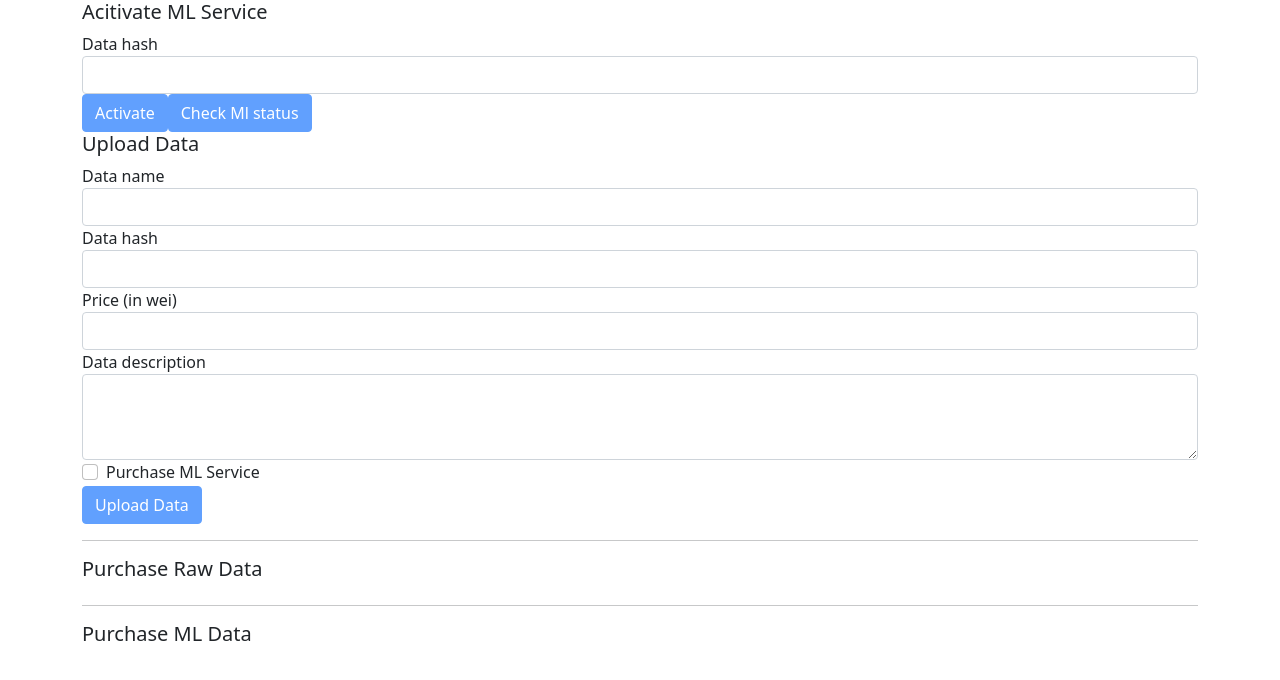
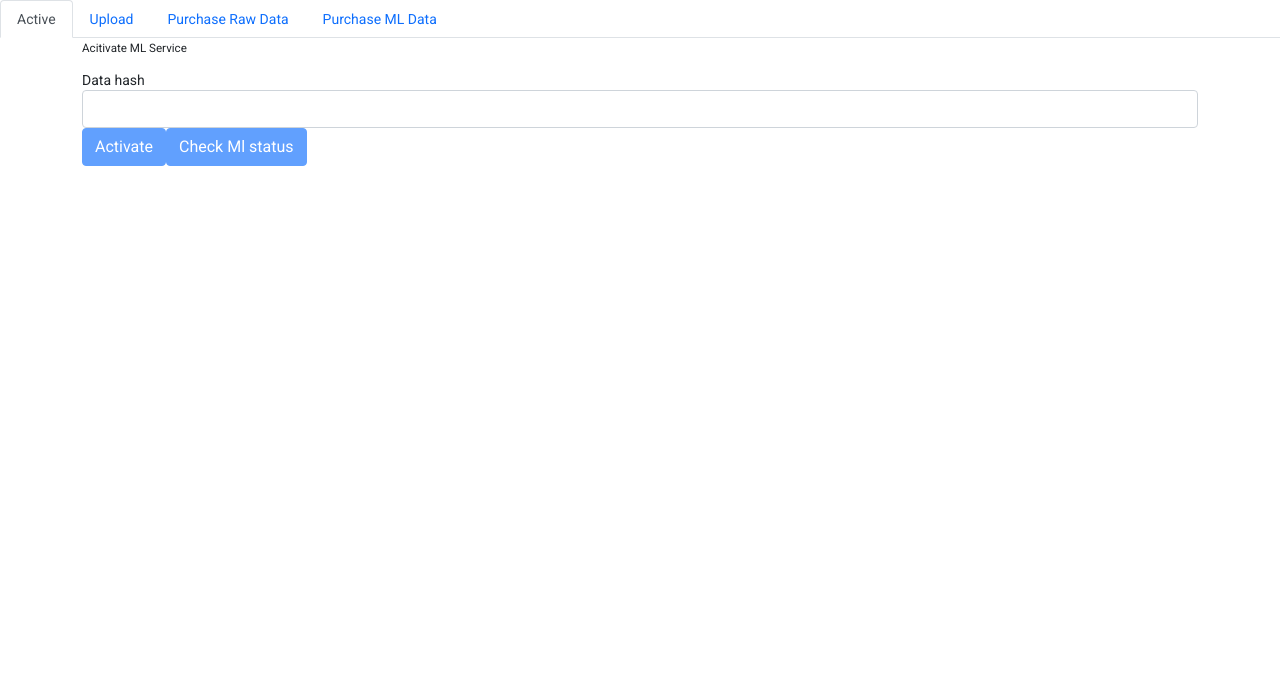
Before and after one commit to JacksonHKUST/DataExchange, an Angular app in the folder MoreThanFutureFrontend/: page / in a window 1280 px wide. Shown: the top 680 px of the page. Built offline with nearby package versions, Linux system fonts and the light colour scheme; what web3 would draw is missing.

Commit message:
activa tab added

```diff
--- a/MoreThanFutureFrontend/angular.json
+++ b/MoreThanFutureFrontend/angular.json
@@ -31,6 +31,7 @@
               "src/assets"
             ],
             "styles": [
+              "./node_modules/@angular/material/prebuilt-themes/deeppurple-amber.css",
               "src/styles.scss"
             ],
             "scripts": []
@@ -99,6 +100,7 @@
               "src/assets"
             ],
             "styles": [
+              "./node_modules/@angular/material/prebuilt-themes/deeppurple-amber.css",
               "src/styles.scss"
             ],
             "scripts": []
--- a/MoreThanFutureFrontend/package.json
+++ b/MoreThanFutureFrontend/package.json
@@ -11,11 +11,13 @@
   "private": true,
   "dependencies": {
     "@angular/animations": "~13.3.0",
+    "@angular/cdk": "^13.3.7",
     "@angular/common": "~13.3.0",
     "@angular/compiler": "~13.3.0",
     "@angular/core": "~13.3.0",
     "@angular/forms": "~13.3.0",
     "@angular/localize": "~13.3.0",
+    "@angular/material": "^13.3.7",
     "@angular/platform-browser": "~13.3.0",
     "@angular/platform-browser-dynamic": "~13.3.0",
     "@angular/router": "~13.3.0",
--- a/MoreThanFutureFrontend/src/app/app.component.html
+++ b/MoreThanFutureFrontend/src/app/app.component.html
@@ -1,16 +1,39 @@
 <!-- <button (click)= "linkWallet()"> Connect Wallet</button> -->
+<ul class="nav nav-tabs">
+    <li class="nav-item">
+        <a class="nav-link" (click)="switchTab('activate')" [ngClass]="{'active':activeTab==='activate'}" aria-current="page" href="#">Active</a>
+    </li>
+    <li class="nav-item">
+        <a class="nav-link" (click)="switchTab('uploadData')" [ngClass]="{'active':activeTab==='uploadData'}" href="#">Upload</a>
+    </li>
+    <li class="nav-item">
+        <a class="nav-link" (click)="switchTab('purchaseRaw')" [ngClass]="{'active':activeTab==='purchaseRaw'}" href="#">Purchase Raw Data</a>
+    </li>
+    <li class="nav-item">
+        <a class="nav-link"  (click)="switchTab('purchaseMl')" [ngClass]="{'active':activeTab==='purchaseMl'}" href="#" >Purchase ML Data</a>
+    </li>
+</ul>
 
-<div class="container" [ngStyle]="{'filter': isPopupOpened? 'blur(3px)':'blur(0px)' }" >
+
+
+
+<div class="container" [ngStyle]="{'filter': isPopupOpened? 'blur(3px)':'blur(0px)' }">
+
+    <ng-container *ngIf="activeTab === 'activate'">
         <h5>Acitivate ML Service</h5>
         <form [formGroup]="activateForm">
             <div class="form-group">
                 <label>Data hash</label>
                 <input type="text" class="form-control" formControlName="rawDataHashInput">
             </div>
-        <button (click)="activeMlService()" class="btn btn-primary" [disabled]="!activateForm.valid"> Activate</button>
-        <button (click)="checkMlStatus()" class="btn btn-primary" [disabled]="!activateForm.valid"> Check Ml status</button>
+            <button (click)="activeMlService()" class="btn btn-primary" [disabled]="!activateForm.valid">
+                Activate</button>
+            <button (click)="checkMlStatus()" class="btn btn-primary" [disabled]="!activateForm.valid"> Check Ml
+                status</button>
         </form>
+    </ng-container>
 
+    <ng-container *ngIf="activeTab === 'uploadData'">
         <h5>Upload Data</h5>
         <form [formGroup]="uploadForm">
             <div class="form-group">
@@ -30,16 +53,19 @@
                 <textarea class="form-control" formControlName="dataDescInput" rows="3"></textarea>
             </div>
             <div class="form-check">
-            <input class="form-check-input" type="checkbox" value="" formControlName="mlCheckbox" [value]="isMlChecked"
-                (change)="onCheckboxChange($event)">
+                <input class="form-check-input" type="checkbox" value="" formControlName="mlCheckbox"
+                    [value]="isMlChecked" (change)="onCheckboxChange($event)">
                 <label class="form-check-label" for="isMlCheckbox">
                     Purchase ML Service
                 </label>
             </div>
             <button (click)="uploadData()" class="btn btn-primary" [disabled]="!uploadForm.valid"> Upload Data</button>
         </form>
+        <!-- <hr> -->
+    </ng-container>
 
-    <hr>
+
+    <ng-container  *ngIf="activeTab === 'purchaseRaw'">
         <h5>Purchase Raw Data</h5>
         <div class="row rawData">
             <ng-template ngFor let-data [ngForOf]="rawDataList" let-i="index">
@@ -57,9 +83,11 @@
                     </div>
                 </div>
             </ng-template>
+        </div>
+        <!-- <hr> -->
+    </ng-container>
 
-    </div>
-    <hr>
+    <ng-container  *ngIf="activeTab === 'purchaseMl'">
         <h5>Purchase ML Data</h5>
         <div class="row mlData">
             <ng-template ngFor let-data [ngForOf]="mlDataList" let-i="index">
@@ -78,11 +106,11 @@
             </ng-template>
 
         </div>
-
+    </ng-container>
 
 </div>
 
-<div class="modal" tabindex="-1" role="dialog"[ngStyle]="{'display':  isPopupOpened? 'block':'none'}" >
+<div class="modal" tabindex="-1" role="dialog" [ngStyle]="{'display':  isPopupOpened? 'block':'none'}">
     <div class="modal-dialog" role="document">
         <div class="modal-content">
             <div class="modal-header">
@@ -90,7 +118,7 @@
             </div>
             <div class="modal-body">
                 <div *ngIf="isProcessing">
-                    <button class="btn btn-info" disabled >
+                    <button class="btn btn-info" disabled>
                         <span class="spinner-grow spinner-grow-sm"></span>
                         Transaction Processing..
                     </button>
@@ -98,7 +126,8 @@
                 <p>{{responseResult}}</p>
             </div>
             <div class="modal-footer">
-                <button (click)="controlPopupWindow(false,'')" class="btn btn-primary" [disabled]="isProcessing"> Close</button>
+                <button (click)="controlPopupWindow(false,'')" class="btn btn-primary" [disabled]="isProcessing">
+                    Close</button>
             </div>
         </div>
     </div>
--- a/MoreThanFutureFrontend/src/app/app.component.ts
+++ b/MoreThanFutureFrontend/src/app/app.component.ts
@@ -22,6 +22,8 @@ export class AppComponent implements OnInit{
   uploadForm:FormGroup;
   activateForm:FormGroup;
   isMlChecked:boolean = false;
+  activeTabList:String[] = ['activate','uploadData','purchaseRaw','purchaseMl']
+  activeTab?:String =   this.activeTabList[0];
   // popUpDisplayStyle = "none";
   isProcessing:Boolean = false;
   isPopupOpened:Boolean = false;
@@ -46,7 +48,7 @@ export class AppComponent implements OnInit{
   }
 
   ngOnInit(){
-  this.initRawData()
+  this.initData()
   this.contractService.isProcessingEvent.subscribe(
     (isProcessing:boolean)=>{
       console.log("getting isProcessing from event: ", isProcessing);
@@ -62,7 +64,7 @@ export class AppComponent implements OnInit{
   }
 
 
-  private initRawData(){
+  private initData(){
     this.contractService.getIdList(false).then(
       idList =>{
         console.log("idList: ",idList);
@@ -213,10 +215,20 @@ export class AppComponent implements OnInit{
       this.uploadForm.reset()
   }
 
-  resetActivateFOrm(){
+  resetActivateForm(){
     this.activateForm.reset()
   }
 
+
+  switchTab(tabName:String){
+    if(this.activeTabList.includes(tabName)){
+      this.activeTab = tabName
+      // const index = this.activeTabList.indexOf(tabName)
+      // this.activeTab = this.activeTabList[index]
+      // this.initData()
+    }
+
+  }
 
 
 }
--- a/MoreThanFutureFrontend/src/app/app.module.ts
+++ b/MoreThanFutureFrontend/src/app/app.module.ts
@@ -4,6 +4,7 @@ import { BrowserModule } from '@angular/platform-browser';
 import { AppComponent } from './app.component';
 import { NgbModule } from '@ng-bootstrap/ng-bootstrap';
 import { ReactiveFormsModule } from '@angular/forms';
+import { BrowserAnimationsModule } from '@angular/platform-browser/animations';
 
 @NgModule({
   declarations: [
@@ -12,7 +13,8 @@ import { ReactiveFormsModule } from '@angular/forms';
   imports: [
     BrowserModule,
     NgbModule,
-    ReactiveFormsModule
+    ReactiveFormsModule,
+    BrowserAnimationsModule
   ],
   providers: [],
   bootstrap: [AppComponent]
--- a/MoreThanFutureFrontend/src/index.html
+++ b/MoreThanFutureFrontend/src/index.html
@@ -6,8 +6,11 @@
   <base href="/">
   <meta name="viewport" content="width=device-width, initial-scale=1">
   <link rel="icon" type="image/x-icon" href="favicon.ico">
+  <link rel="preconnect" href="https://fonts.gstatic.com">
+  <link href="https://fonts.googleapis.com/css2?family=Roboto:wght@300;400;500&display=swap" rel="stylesheet">
+  <link href="https://fonts.googleapis.com/icon?family=Material+Icons" rel="stylesheet">
 </head>
-<body>
+<body class="mat-typography">
   <app-root></app-root>
 </body>
 </html>
--- a/MoreThanFutureFrontend/src/styles.scss
+++ b/MoreThanFutureFrontend/src/styles.scss
@@ -2,3 +2,6 @@
 
 /* Importing Bootstrap SCSS file. */
 @import '~bootstrap/scss/bootstrap';
+
+html, body { height: 100%; }
+body { margin: 0; font-family: Roboto, "Helvetica Neue", sans-serif; }
```
Also changed, not shown: 1 other file (tests, documents, lock files or other folders). Lines whose indentation alone changed are shown as unchanged.
